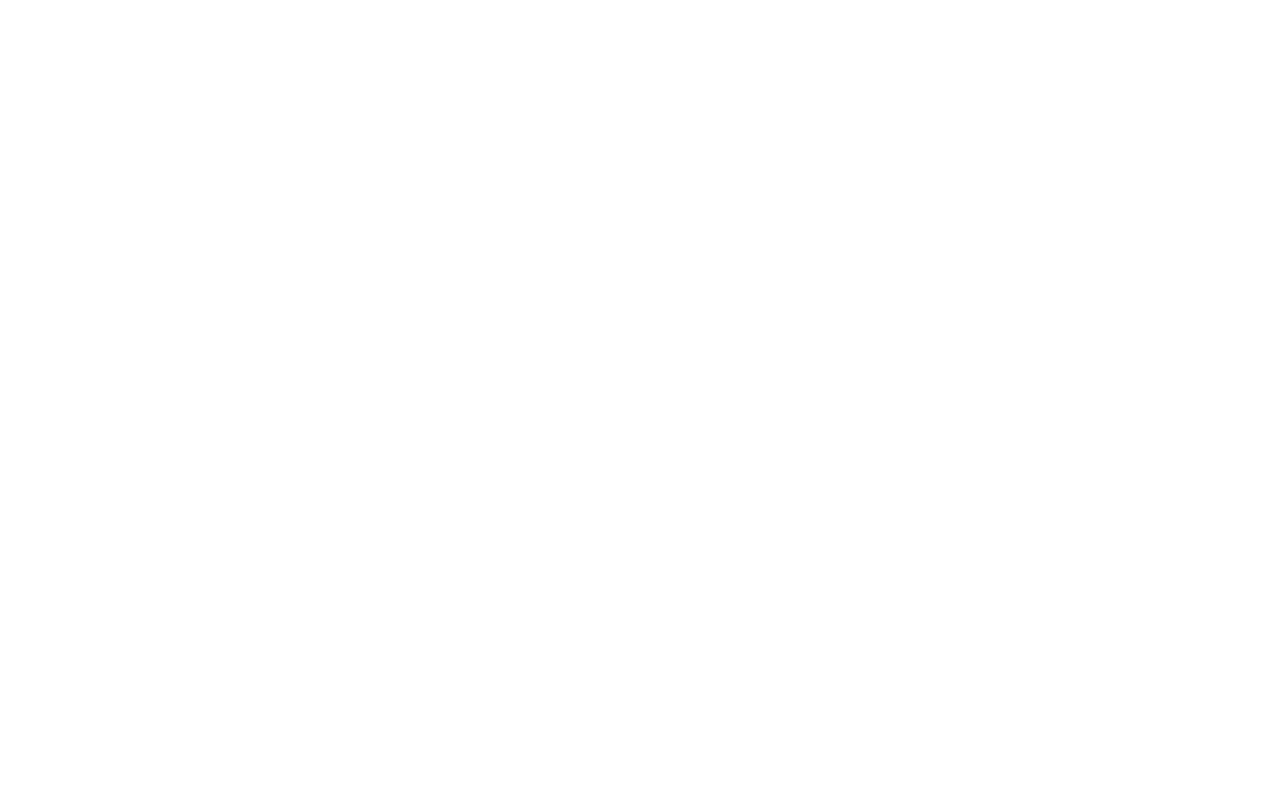
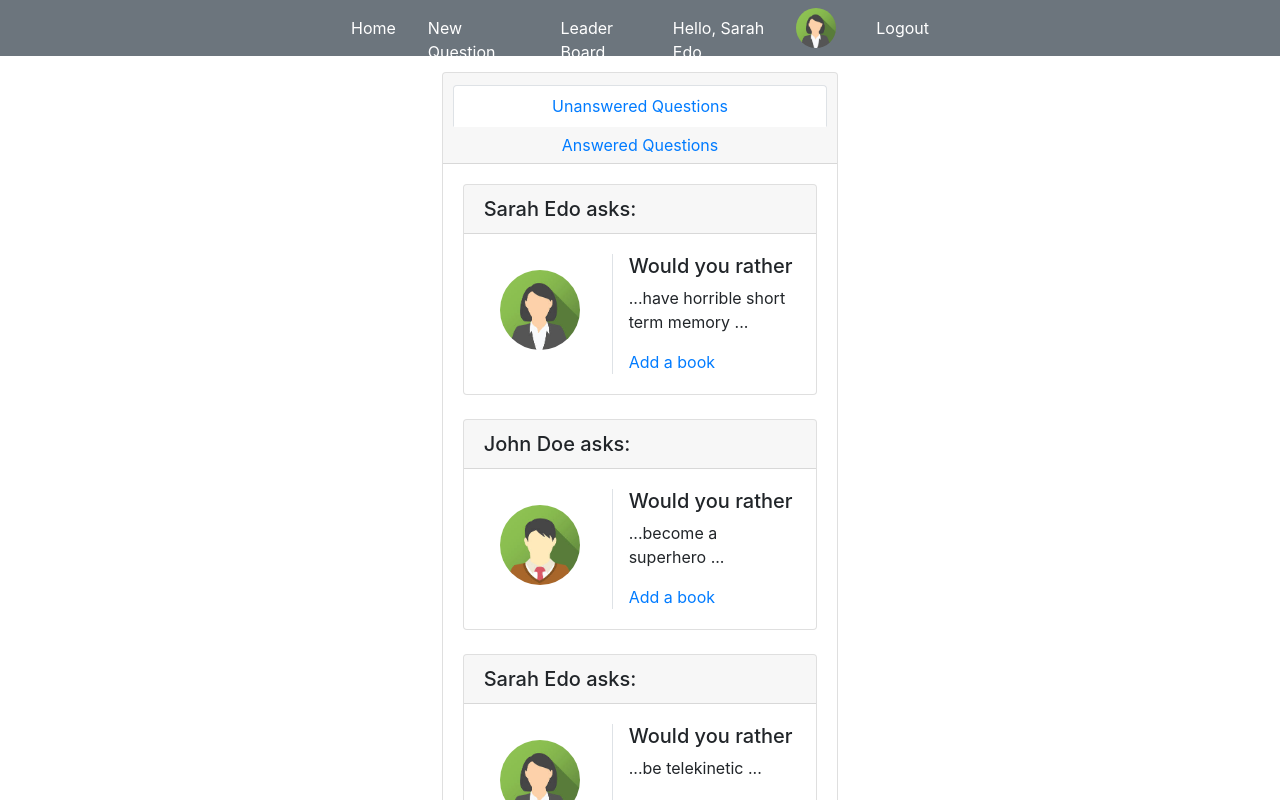
Before and after one commit to sscanni/React-Redux-Project, a React (Create React App) app: page /test in a window 1280 px wide. Shown: the top 800 px of the page. Built offline with nearby package versions, Linux system fonts and the light colour scheme.

Commit message:
Changes to display home page

```diff
--- a/src/actions/shared.js
+++ b/src/actions/shared.js
@@ -1,7 +1,7 @@
 import { getInitialData } from '../utils/api'
 import { receiveUsers } from '../actions/users'
 import { receiveQuestions } from '../actions/questions'
-import { setAuthedUser } from '../actions/authedUsers'
+import { setAuthedUser } from '../actions/authedUser'
 
 //const AUTHED_ID = 'tylermcginnis'
 const AUTHED_ID = 'sarahedo'
--- a/src/components/App.js
+++ b/src/components/App.js
@@ -11,10 +11,17 @@
   render() {
     return (
       <div>
-        <Home />
+        {this.props.loading === true
+          ? null
+          : <Home />
+        }
       </div>
     )
   }
 }
-
-export default connect()(App)
+function mapStateToProps({ authedUser }) {
+  return {
+    loading: authedUser === null
+  }
+}
+export default connect(mapStateToProps)(App)
--- a/src/components/home.js
+++ b/src/components/home.js
@@ -1,13 +1,19 @@
 import React from 'react';
+import { Link } from 'react-router-dom'
+import { Route } from 'react-router-dom'
 import { connect } from 'react-redux'
-import { Route } from 'react-router-dom'
 import NavBar from './navbar'
 
 class Home extends React.Component {
 
+    viewPoll = (e, id) => {
+        e.preventDefault()
+
+        alert(id)
+    }
     render() {
         return (
-            <div>
+            <div className="app">
                 <Route exact path='/' render={() => (
                     <div>
                         <NavBar />
@@ -26,7 +32,7 @@
                         </div>
                     </div>
                 )} />
-                <Route exact path='/answered' render={() => (
+                <Route path='/answered' render={() => (
                     <div>
                         <NavBar />
                         <div className="container col-md-4 mt-3">
@@ -44,6 +50,58 @@
                         </div>
                     </div>
                 )} />
+                <Route path='/test' render={() => (
+                    <div>
+                        <NavBar />
+                        <div className="container col-md-4 mt-3">
+                            <div className="card">
+                                <div className="card-header">
+                                    <ul className="nav nav-tabs nav-fill card-header-tabs">
+                                        <li className="nav-item">
+                                            <div className="nav-link active">
+                                                <Link to='/'>Unanswered Questions</Link>
+                                            </div>
+                                        </li>
+                                        <li className="nav-item">
+                                            <div className="nav-link">
+                                                <Link to='/'>Answered Questions</Link>
+                                            </div>
+                                        </li>
+                                    </ul>
+                                </div>
+                                <div className="card-body">
+                                    {this.props.questionIds.map((id) => (
+                                    <div key={id}>
+                                    <div className="card">
+                                        <h5 className="card-header">{this.props.users[this.props.questions[id].author].name} asks:</h5>
+                                        <div className="card-body">
+                                            <div className="media">
+                                                <div className="nav-link avatar-div pl-0">
+                                                    <img className='ml-3 mr-3 mt-3 mb-3 rounded-circle QuestAvatar' src={'/avatars/' + this.props.users[this.props.questions[id].author].avatarURL} alt='user'/>
+                                                </div>
+                                                <div className="pl-3 media-body border border-top-0 border-bottom-0 border-right-0">
+                                                    <h5>Would you rather</h5>
+                                                    <p>...{this.props.questions[id].optionOne.text} ...</p>
+                                                    {/* <button onClick={(e) => this.viewPoll(e, id)} className="btn btn-outline-primary btn-sm btn-block">View Poll</button>                                                     */}
+                                                    {/* <button className="btn btn-outline-primary btn-sm btn-block">
+                                                        <Link to='/answered'>View Poll</Link>
+                                                    </button>                                                     */}
+                                                    <div className="open-search">
+                                                        <Link to='/answered' className="open-search-button">Add a book</Link>
+                                                    </div>
+                                                </div>
+                                            </div>
+                                        </div>
+                                    </div>
+                                    <br></br>
+                                    </div>
+                                    ))}
+                                </div>
+                            </div>
+                        </div>
+                        <br></br>
+                    </div>
+                )} />
             </div>
         )
     }
--- a/src/components/navbar.js
+++ b/src/components/navbar.js
@@ -27,18 +27,12 @@
                     <ul className="navbar-nav navbar-right">
                         <li className="nav-item">
                             <div className="nav-link">
-                                {((this.props.authedUsers)
-                                    ? <Link className="navlink navitem" to='/'>Hello, {this.props.users[this.props.authedUsers].name}</Link>
-                                    : ""
-                                )}
+                                <Link className="navlink navitem" to='/'>Hello, {this.props.users[this.props.authedUser].name}</Link>
                             </div>
                         </li>
                         <li className="nav-item">
                             <div className="nav-link avatar-div pl-0">
-                                {((this.props.authedUsers)
-                                    ? <img src={'/avatars/' + this.props.users[this.props.authedUsers].avatarURL} alt='user' className='rounded-circle navtar' />
-                                    : ""
-                                )}
+                                <img src={'/avatars/' + this.props.users[this.props.authedUser].avatarURL} alt='user' className='rounded-circle navtar' />
                             </div>
                         </li>
                         <li className="nav-item pl-4">
@@ -53,13 +47,13 @@
     }
 }
 
-function mapStateToProps({ questions, users, authedUsers }) {
+function mapStateToProps({ questions, users, authedUser }) {
     return {
         questionIds: Object.keys(questions),
         userIds: Object.keys(users),
         questions,
         users,
-        authedUsers
+        authedUser
     }
 }
 
--- a/src/index.css
+++ b/src/index.css
@@ -19,3 +19,8 @@
 .avatar-div {
   padding-top: 0px;
 }
+
+.QuestAvatar {
+  height: 80px;
+  width: 80px;
+}
--- a/src/reducers/authedUsers.js
+++ b/src/reducers/authedUser.js
@@ -1,6 +1,6 @@
-import { SET_AUTHED_USER  } from '../actions/authedUsers'
+import { SET_AUTHED_USER  } from '../actions/authedUser'
 
-export default function authedUsers (state = null, action) {
+export default function authedUser (state = null, action) {
     switch(action.type) {
         case SET_AUTHED_USER  :
             return action.id
--- a/src/reducers/index.js
+++ b/src/reducers/index.js
@@ -1,10 +1,10 @@
 import { combineReducers } from 'redux'
-import authedUsers from './authedUsers'
+import authedUser from './authedUser'
 import users from './users'
 import questions from './questions'
 
 export default combineReducers({
-    authedUsers,
+    authedUser,
     users,
     questions
 })
```
Also changed, not shown: src/actions/authedUser.js (renamed from src/actions/authedUsers.js).
